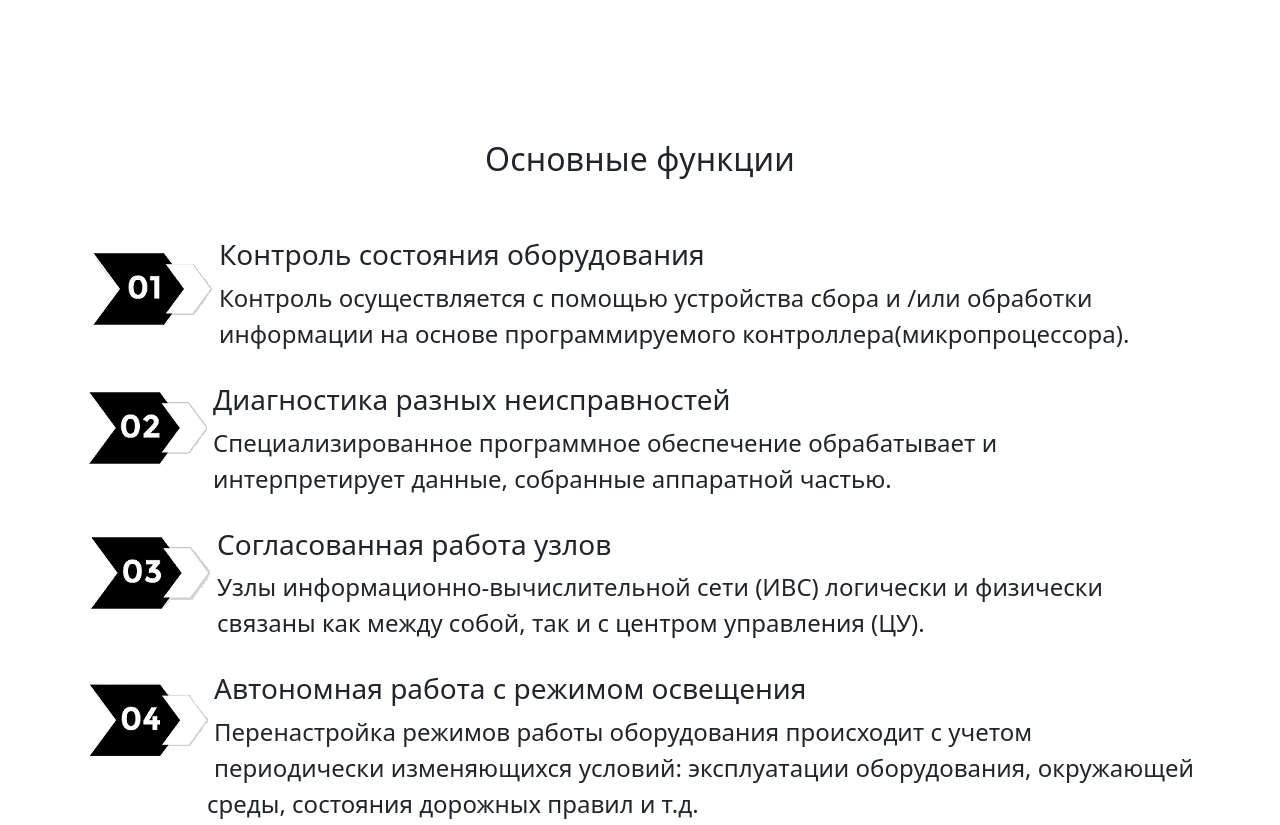
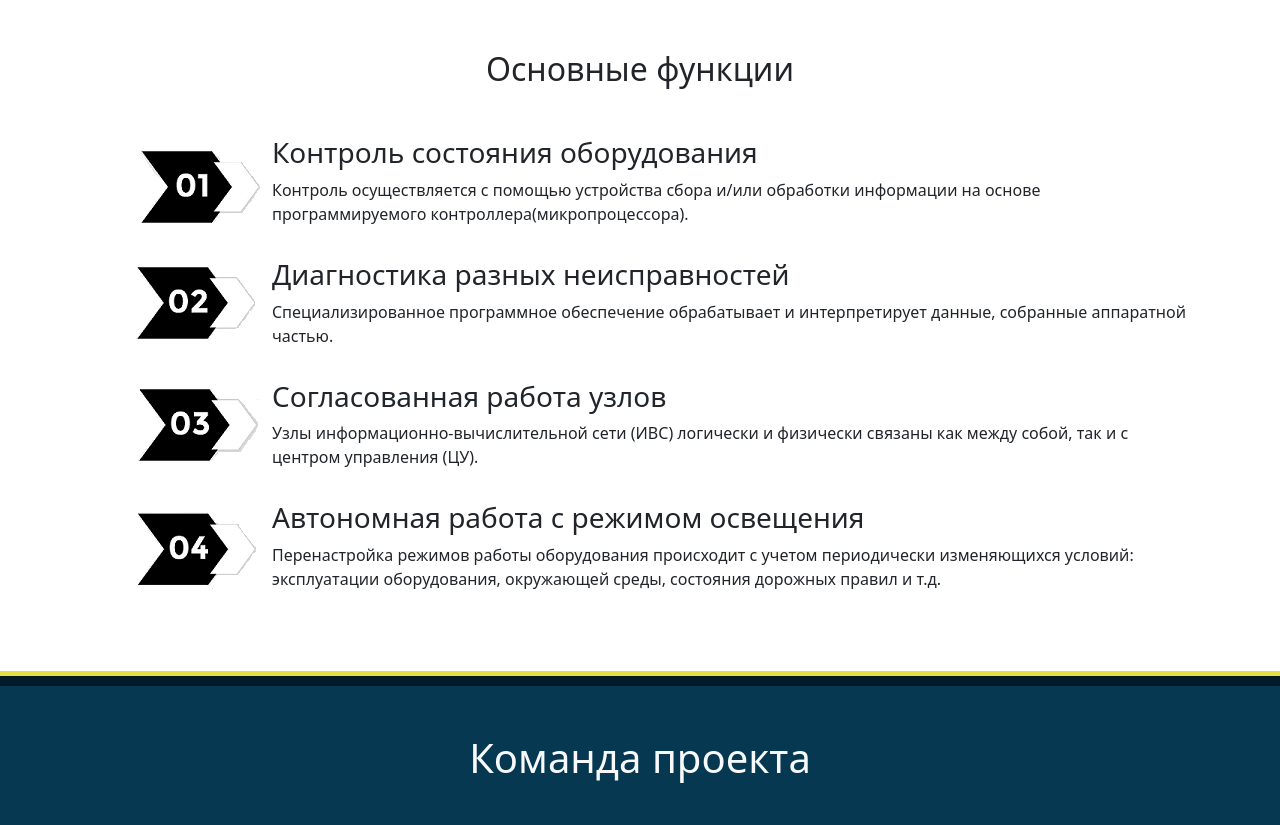
Before and after one commit to eqour/eireen, a plain HTML site: page index.html in a window 1280 px wide. Shown: the part 1280-2105 px from the top of the page. Drawn offline with nearby package versions, Linux system fonts and the light colour scheme.

Commit message:
fix styles in main functions section

```diff
--- a/css/main.css
+++ b/css/main.css
@@ -9,46 +9,6 @@
 .person-box img {
     width: 250px;
     height: 250px;
-}
-.func {
-    margin-top: 90px;
-    margin-bottom: 60px;
-}
-
-.list {
-    display: inline-block;
-    flex-wrap: wrap;
-    padding-bottom: 15px;
-}
-
-.num {
-    float: left;
-}
-
-.text-func {
-    margin-left: 125px;
-}
-h2 {
-    font-size: 38px;
-    font-weight: 600;
-    text-align: center;
-    letter-spacing: 0.0035em;
-    margin-bottom: 60px;
-    margin-top: 90px;
-}
-
-h3 {
-    font-size: 26px;
-    font-weight: 500;
-}
-
-.list-desc {
-    margin-top: 6px;
-    font-size: 24px;
-    width: 988px;
-}
-p {
-    line-height: 36px;
 }
 
 @media (max-width: 1200px) {
--- a/index.html
+++ b/index.html
@@ -66,47 +66,59 @@
 
             <!-- Main functions section -->
             <section class="main-functions py-5">
-                <h2 class="func">
-                    Основные функции
-                </h2>
+                <h2 class="text-center mb-5">Основные функции</h2>
                 <div class="container">
-                    <div class="list fade-in-item">
-                        <img src="images/str01.png" alt="01" class="num">
-                        <div class="text-func">
+                    <div class="row mb-3 fade-in-item">
+                        <div class="col-lg-2 col-xxl-1 d-none d-sm-none d-lg-block">
+                            <div class="ms-md-0 ms-lg-3 ms-xl-5 ms-xxl-0">
+                                <img src="images/str01.png" alt="01">
+                            </div>
+                        </div>
+                        <div class="col col-lg-10 col-xxl-11 ps-xxl-5">
                             <h3>Контроль состояния оборудования</h3>
-                            <p class="list-desc">
-                                Контроль осуществляется с помощью устройства сбора и /или обработки
+                            <p>
+                                Контроль осуществляется с помощью устройства сбора и/или обработки
                                 информации на основе программируемого контроллера(микропроцессора).
                             </p>
                         </div>
                     </div>
-                    <div class="list fade-in-item">
-                        <img src="images/str02.png" alt="02" class="num">
-                        <div class="text-func">
-                            <h3> Диагностика разных неисправностей</h3>
-                            <p class="list-desc">
+                    <div class="row mb-3 fade-in-item">
+                        <div class="col-lg-2 col-xxl-1 d-none d-sm-none d-lg-block">
+                            <div class="ms-md-0 ms-lg-3 ms-xl-5 ms-xxl-0">
+                                <img src="images/str02.png" alt="02">
+                            </div>
+                        </div>
+                        <div class="col col-lg-10 col-xxl-11 ps-xxl-5">
+                            <h3>Диагностика разных неисправностей</h3>
+                            <p>
                                 Специализированное программное обеспечение обрабатывает и интерпретирует данные,
                                 собранные аппаратной частью.
                             </p>
                         </div>
                     </div>
-                    <div class="list fade-in-item">
-                        <img src="images/str03.png" alt="03" class="num">
-                        <div class="text-func">
-                            <h3>
-                                Согласованная работа узлов
-                            </h3>
-                            <p class="list-desc">
+                    <div class="row mb-3 fade-in-item">
+                        <div class="col-lg-2 col-xxl-1 d-none d-sm-none d-lg-block">
+                            <div class="ms-md-0 ms-lg-3 ms-xl-5 ms-xxl-0">
+                                <img src="images/str03.png" alt="03">
+                            </div>
+                        </div>
+                        <div class="col col-lg-10 col-xxl-11 ps-xxl-5">
+                            <h3>Согласованная работа узлов</h3>
+                            <p>
                                 Узлы информационно-вычислительной сети (ИВС) логически и физически связаны
                                 как между собой, так и с центром управления (ЦУ).
                             </p>
                         </div>
                     </div>
-                    <div class="list fade-in-item">
-                        <img src="images/str04.png" alt="04" class="num">
-                        <div class="text-func">
+                    <div class="row mb-3 fade-in-item">
+                        <div class="col-lg-2 col-xxl-1 d-none d-sm-none d-lg-block">
+                            <div class="ms-md-0 ms-lg-3 ms-xl-5 ms-xxl-0">
+                                <img src="images/str04.png" alt="04">
+                            </div>
+                        </div>
+                        <div class="col col-lg-10 col-xxl-11 ps-xxl-5">
                             <h3>Автономная работа с режимом освещения</h3>
-                            <p class="list-desc">
+                            <p>
                                 Перенастройка режимов работы оборудования происходит с учетом периодически
                                 изменяющихся условий: эксплуатации оборудования, окружающей среды, состояния дорожных правил и т.д.
                             </p>
```
